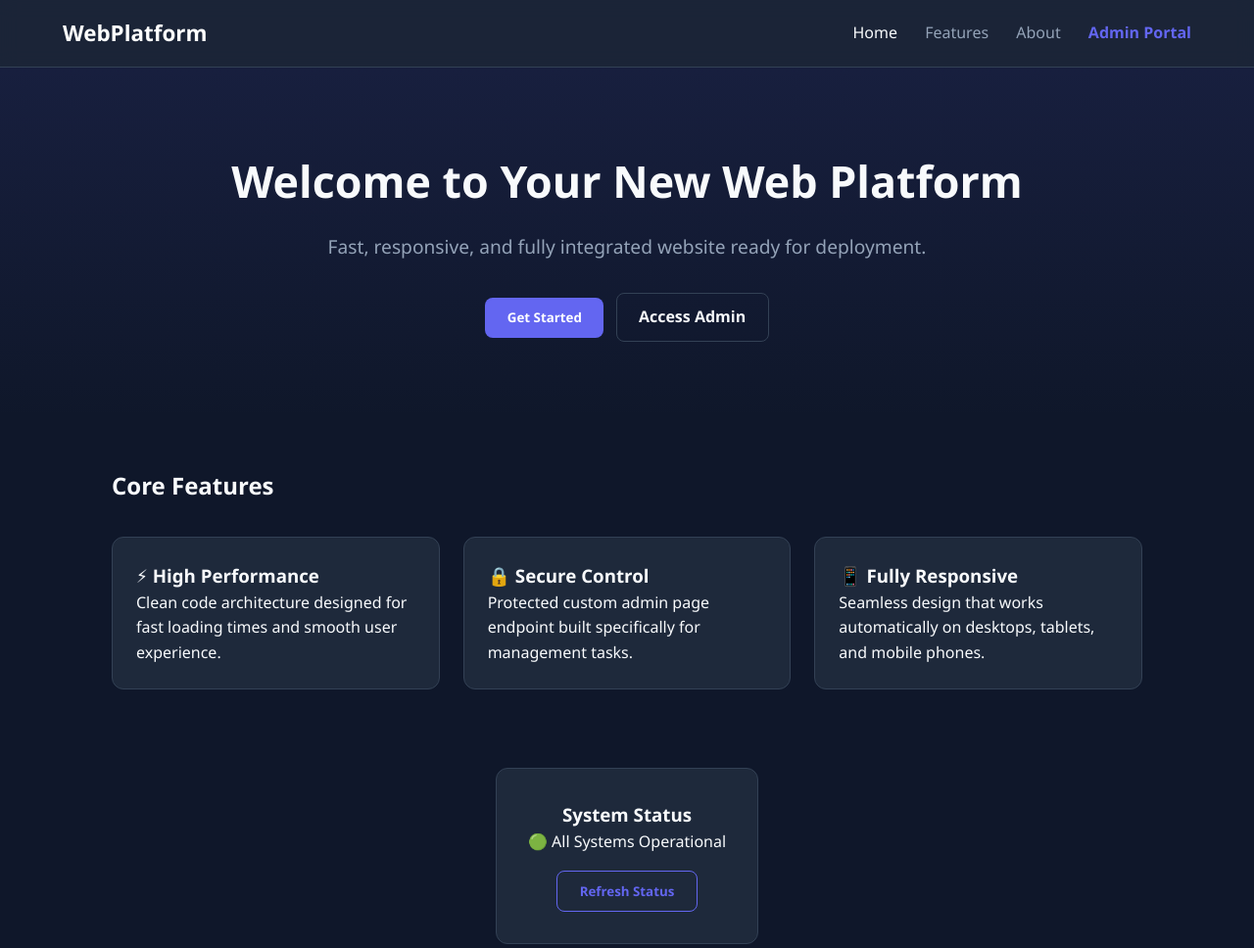
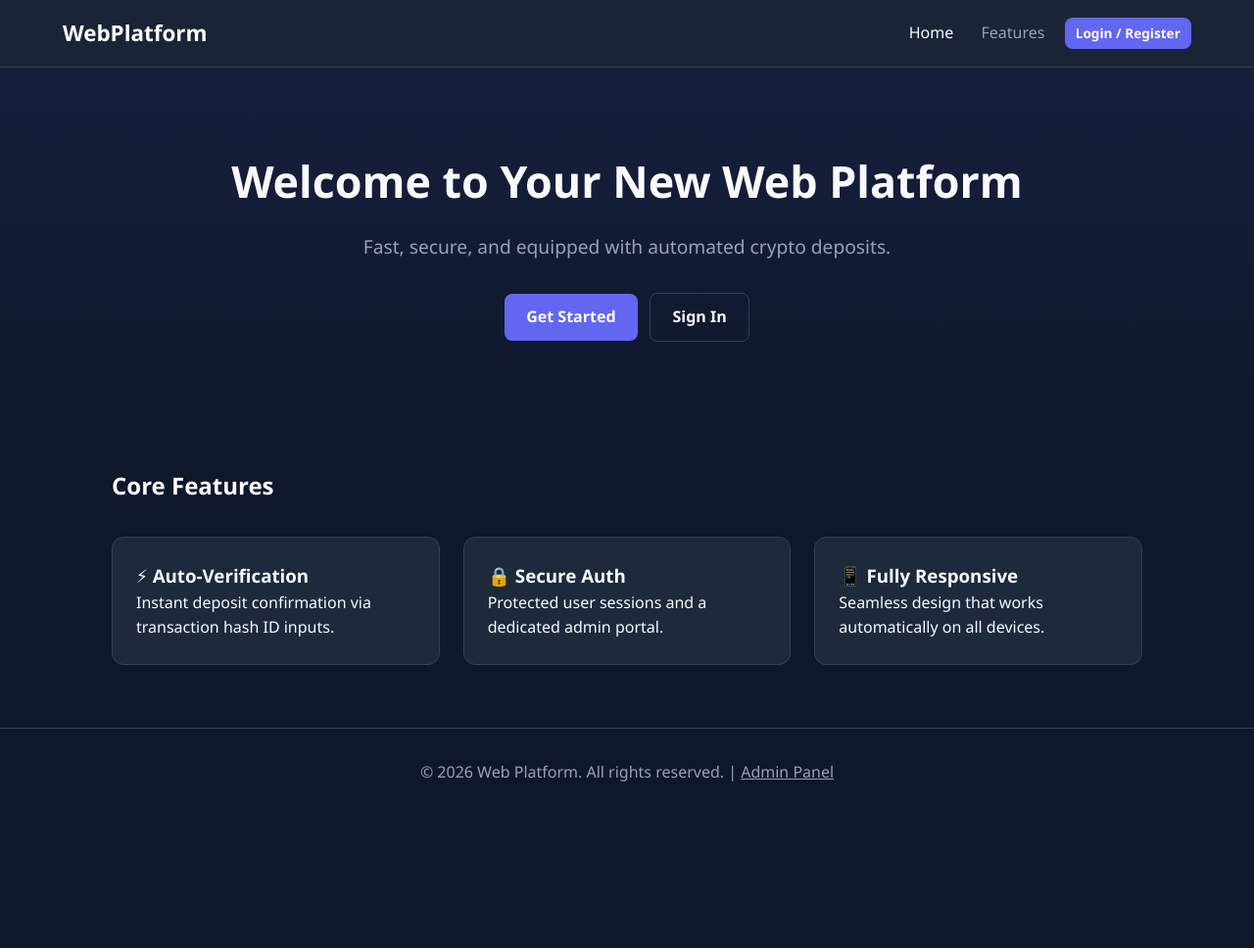
Before and after one commit to shotiikoo/fizu, a plain HTML site: page index.html in a window 1280 px wide. Shown: the top 968 px of the page at 98% size. After the commit the page ends 833 px from the top, so only its background shows below. Drawn offline with Linux system fonts and the light colour scheme.

Commit message:
Update index.html

```diff
--- a/index.html
+++ b/index.html
@@ -11,11 +11,10 @@
     <!-- Header & Navigation -->
     <header class="navbar">
         <div class="logo">WebPlatform</div>
-        <nav>
+        <nav id="nav-menu">
             <a href="index.html" class="active">Home</a>
             <a href="#features">Features</a>
-            <a href="#about">About</a>
-            <a href="alexmaritn331616.html" class="admin-link">Admin Portal</a>
+            <a href="login.html" class="btn sm-btn primary-btn" style="color:white; margin-left:1rem;">Login / Register</a>
         </nav>
     </header>
 
@@ -23,10 +22,10 @@
     <section class="hero">
         <div class="hero-content">
             <h1>Welcome to Your New Web Platform</h1>
-            <p>Fast, responsive, and fully integrated website ready for deployment.</p>
+            <p>Fast, secure, and equipped with automated crypto deposits.</p>
             <div class="hero-buttons">
-                <button id="cta-btn" class="btn primary-btn">Get Started</button>
-                <a href="alexmaritn331616.html" class="btn secondary-btn">Access Admin</a>
+                <a href="register.html" class="btn primary-btn">Get Started</a>
+                <a href="login.html" class="btn secondary-btn">Sign In</a>
             </div>
         </div>
     </section>
@@ -36,26 +35,17 @@
         <h2>Core Features</h2>
         <div class="grid">
             <div class="card">
-                <h3>⚡ High Performance</h3>
-                <p>Clean code architecture designed for fast loading times and smooth user experience.</p>
+                <h3>⚡ Auto-Verification</h3>
+                <p>Instant deposit confirmation via transaction hash ID inputs.</p>
             </div>
             <div class="card">
-                <h3>🔒 Secure Control</h3>
-                <p>Protected custom admin page endpoint built specifically for management tasks.</p>
+                <h3>🔒 Secure Auth</h3>
+                <p>Protected user sessions and a dedicated admin portal.</p>
             </div>
             <div class="card">
                 <h3>📱 Fully Responsive</h3>
-                <p>Seamless design that works automatically on desktops, tablets, and mobile phones.</p>
+                <p>Seamless design that works automatically on all devices.</p>
             </div>
-        </div>
-    </section>
-
-    <!-- Interactive Status Section -->
-    <section class="container text-center">
-        <div class="status-box">
-            <h3>System Status</h3>
-            <p id="status-text">Checking system status...</p>
-            <button onclick="checkStatus()" class="btn outline-btn">Refresh Status</button>
         </div>
     </section>
 
```
